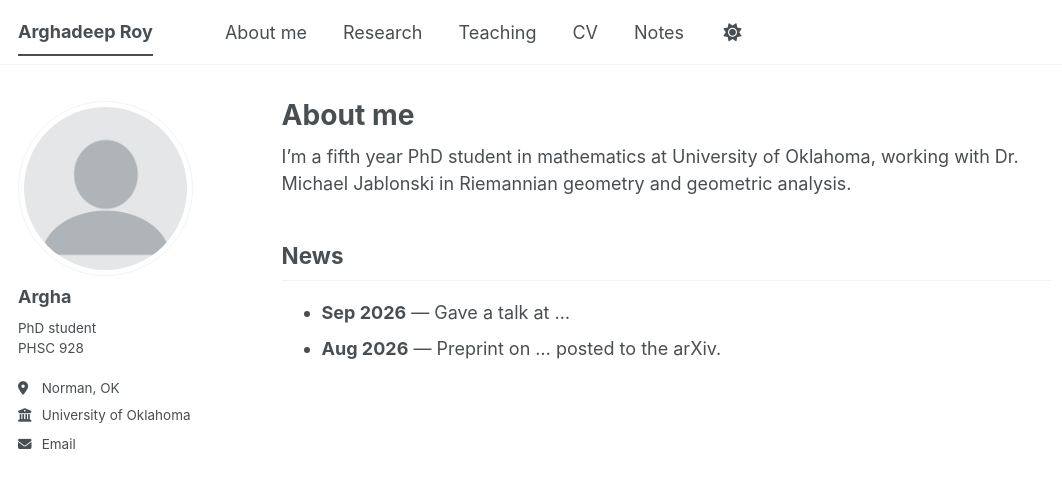
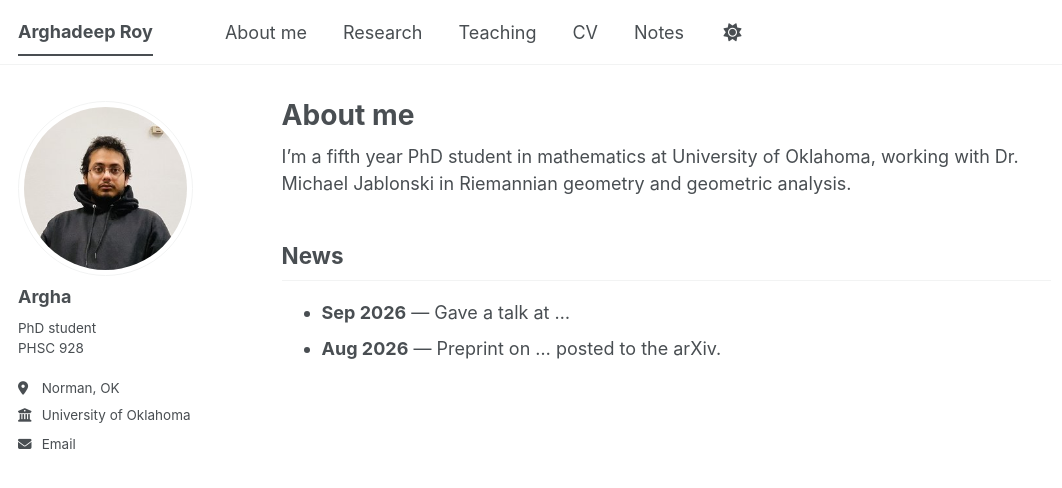
Before and after one commit to Roy952-cmd/Roy952-cmd.github.io, a Jekyll site: the page built from _pages/about.md, in a window 1280 px wide. Shown: the top 488 px of the page, without its empty margins (0-1062 px from the left). Built offline with Jekyll 4.4.1, drawn with Linux system fonts in a browser that asks for light colours; a style sheet for code colours, icons or effects is not loaded.

Commit message:
Update _config.yml

```diff
--- a/_config.yml
+++ b/_config.yml
@@ -23,7 +23,7 @@ repository               : "roy952-cmd/Roy952-cmd.github.io"
 #               Additional customization can be done by editing /_includes/author-profile.html
 author:
   # Biographic information
-  avatar           : "profile.png"
+  avatar           : "argha.jpg"
   name             : "Argha"
   pronouns         : # example: "she/her"
   bio              : "PhD student<br>PHSC 928"
```
